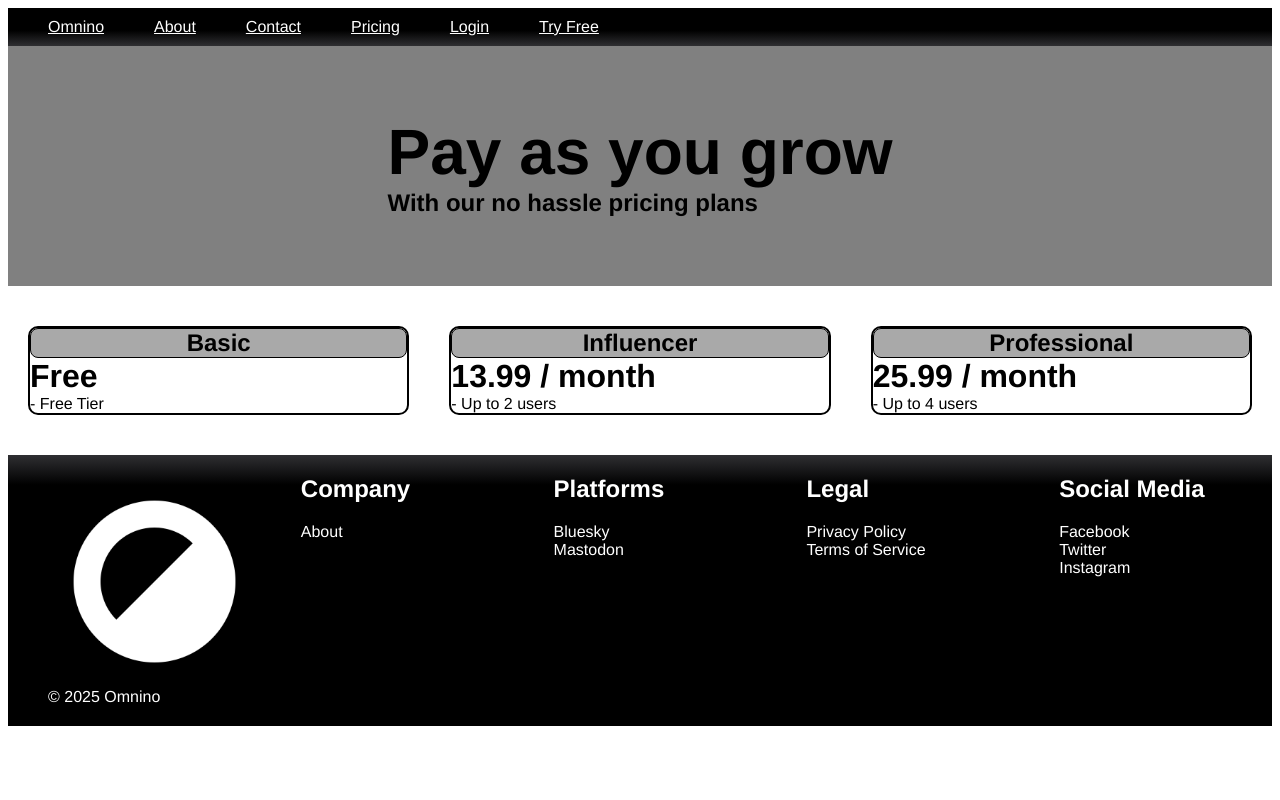
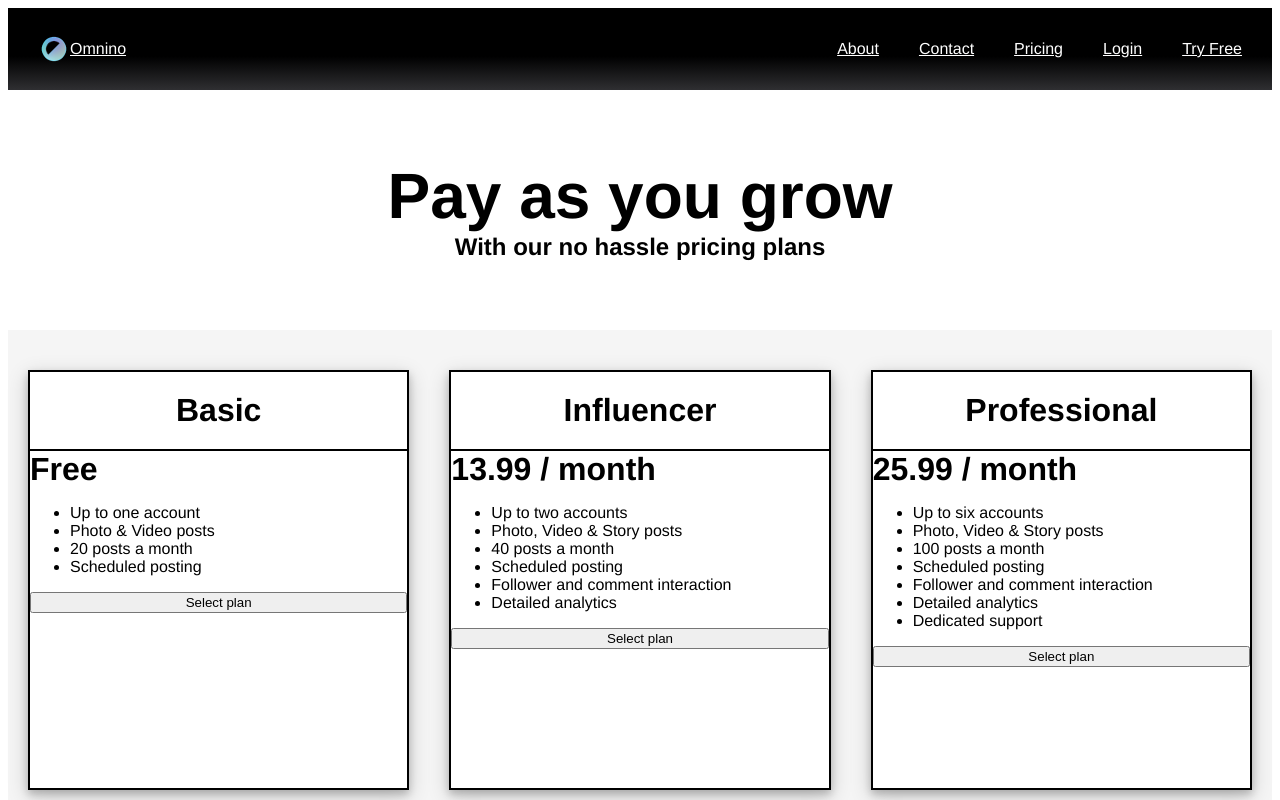
Before and after one commit to mvelak/Omnino, a Next.js app: page /pricing in a window 1280 px wide. Shown: the top 800 px of the page. Built offline with nearby package versions, Linux system fonts and the light colour scheme.

Commit message:
Updated navbar, added shadows to pricing and login.

```diff
--- a/components/hero.js
+++ b/components/hero.js
@@ -17,7 +17,6 @@ const Hero = ({ heading, subheading}) => {
 };
 
 const Container = styled.section`
-    background: gray;
     height: 80vh;
     display: flex;
     justify-content: center;
@@ -27,6 +26,9 @@ const Container = styled.section`
 const HeroContainer = styled.div`
     display: flex;
     flex-direction: column;
+    justify-content: center;
+    align-items: center;
+    text-align: center;
 `;
 
 const ButtonContainer = styled.div`
--- a/components/minihero.js
+++ b/components/minihero.js
@@ -13,7 +13,6 @@ const MiniHero = ({ heading, subheading }) => {
 }
 
 const Container = styled.section`
-    background: gray;
     height: 30vh;
     display: flex;
     justify-content: center;
@@ -23,6 +22,8 @@ const Container = styled.section`
 const HeroContainer = styled.div`
     display: flex;
     flex-direction: column;
+    justify-content: center;
+    align-items: center;
 `;
 
 const Heading = styled.div`
--- a/components/navbar.js
+++ b/components/navbar.js
@@ -6,24 +6,17 @@ const NavBar = () => {
     return (
         <Container>
             <NavContainer>
-                <Column>
+                <LeftCol>
+                    <img src={"/colored-logo-32.png"} alt="logo" />
                     <NavLink href="/">Omnino</NavLink>
-                </Column>
-                <Column>
+                </LeftCol>
+                <RightCol>
                     <NavLink href="/about">About</NavLink>
-                </Column>
-                <Column>
                     <NavLink href="/contact">Contact</NavLink>
-                </Column>
-                <Column>
                     <NavLink href="/pricing">Pricing</NavLink>
-                </Column>
-                <Column>
                     <NavLink href="/auth/login">Login</NavLink>
-                </Column>
-                <Column>
                     <NavLink href="/ ">Try Free</NavLink>
-                </Column>
+                </RightCol>
             </NavContainer>
         </Container>
     );
@@ -31,30 +24,29 @@ const NavBar = () => {
 
 const Container = styled.nav`
     background: linear-gradient(0deg, rgba(47,47,50,1) 0%, rgba(0,0,0,1) 41%);
+    padding: 25px 30px;
 `;
-
-
 
 const NavContainer = styled.div`
     display: flex;
-    gap: 10px;
+    justify-content: space-between;
+    align-items: center;
 `;
 
+const LeftCol = styled.div`
+    display: flex;
+    align-items: center;
 
-const Column = styled.div`
-    display: flex;
-    flex-direction: column;
-    text-align: left;
-    margin-top: 10px;
-    margin-left: 40px;
-    margin-bottom: 10px;
 `;
 
+const RightCol = styled.div`
+    display: flex;
+    align-items: center;
+    gap: 40px;
+`
 
 const NavLink = styled(Link)`
     color: white;
 `;
 
-
-
 export default NavBar;
--- a/pages/about.js
+++ b/pages/about.js
@@ -1,6 +1,7 @@
 import React from "react";
 import styled from "styled-components";
 import Navbar from "@/components/navbar";
+import MiniHero from "@/components/minihero";
 import Block from "@/components/block";
 import Footer from "@/components/footer";
 
@@ -8,6 +9,7 @@ export default function About() {
     return (
         <>
             <Navbar />
+            <MiniHero heading={"About"} />
             <Block text={"About"} />
             <Footer />
         </>
--- a/pages/contact.js
+++ b/pages/contact.js
@@ -3,12 +3,15 @@ import styled from "styled-components";
 import Navbar from "@/components/navbar";
 import Block from "@/components/block";
 import Footer from "@/components/footer";
+import Minihero from "@/components/minihero";
+import MiniHero from "@/components/minihero";
 
 export default function Contact() {
     return (
         <>
             <Navbar />
-            <Block />
+            <MiniHero heading={"Contact"} />
+            <Block text={"Contact"} />
             <Footer />
         </>
 
--- a/pages/pricing.js
+++ b/pages/pricing.js
@@ -14,18 +14,40 @@ export default function Pricing() {
                     <PricingBox>
                         <PricingHeader>Basic</PricingHeader>
                         <PricingLabel>Free</PricingLabel>
-                        - Free Tier
+                        <ul>
+                            <li>Up to one account</li>
+                            <li>Photo & Video posts</li>
+                            <li>20 posts a month</li>
+                            <li>Scheduled posting</li>
+                        </ul>
+                        <button>Select plan</button>
                     </PricingBox>
                     <PricingBox>
                         <PricingHeader>Influencer</PricingHeader>
                         <PricingLabel>13.99 / month</PricingLabel>
-                        - Up to 2 users
+                        <ul>
+                            <li>Up to two accounts</li>
+                            <li>Photo, Video & Story posts</li>
+                            <li>40 posts a month</li>
+                            <li>Scheduled posting</li>
+                            <li>Follower and comment interaction</li>
+                            <li>Detailed analytics</li>
+                        </ul>
+                        <button>Select plan</button>
                     </PricingBox>
                     <PricingBox>
                         <PricingHeader>Professional</PricingHeader>
                         <PricingLabel>25.99 / month</PricingLabel>
-                        - Up to 4 users
-
+                        <ul>
+                            <li>Up to six accounts</li>
+                            <li>Photo, Video & Story posts</li>
+                            <li>100 posts a month</li>
+                            <li>Scheduled posting</li>
+                            <li>Follower and comment interaction</li>
+                            <li>Detailed analytics</li>
+                            <li>Dedicated support</li>
+                        </ul>
+                        <button>Select plan</button>
                     </PricingBox>
                 </PricingContainer>
             </Container>
@@ -36,27 +58,32 @@ export default function Pricing() {
 }
 
 const Container = styled.section`
+    display: flex;
+    flex-direction: column;
 
 `;
 
 const PricingContainer = styled.div`
+    background-color: whitesmoke;
+    height: 500px;
     display: grid;
     grid-template-columns: repeat(3, minmax(185px, 1fr));
 `;
 
 const PricingBox = styled.div`
-    display: grid;
-    border-radius: 10px;
+    background: white;
+    display: flex;
+    flex-direction: column;
     border: 2px solid black;
+    box-shadow: 0 4px 8px 0 rgba(0, 0, 0, 0.2), 0 6px 20px 0 rgba(0, 0, 0, 0.19);
     margin: 40px 20px;
 `;
 
 const PricingHeader = styled.div`
-    background: darkgray;
-    border-radius: 8px;
-    border: 1px solid black;
     text-align: center;
-    font-size: x-large;
+    padding: 20px;
+    border-bottom: 2px solid black;
+    font-size: 32px;
     font-weight: bold;
 `;
 
```
Also changed, not shown: pages/auth/login.js (+22 -7 lines), 1 other file (tests, documents, lock files or other folders).
